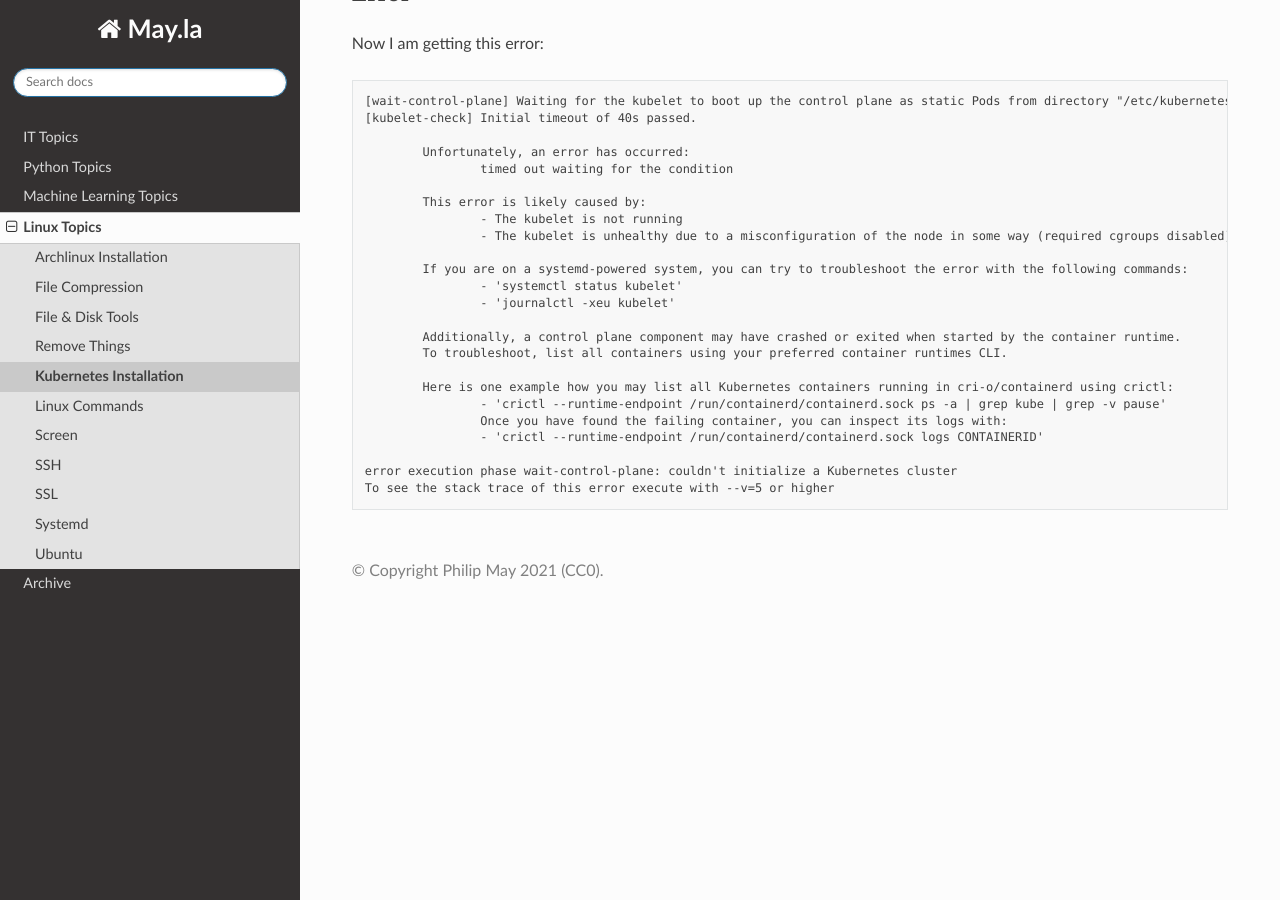
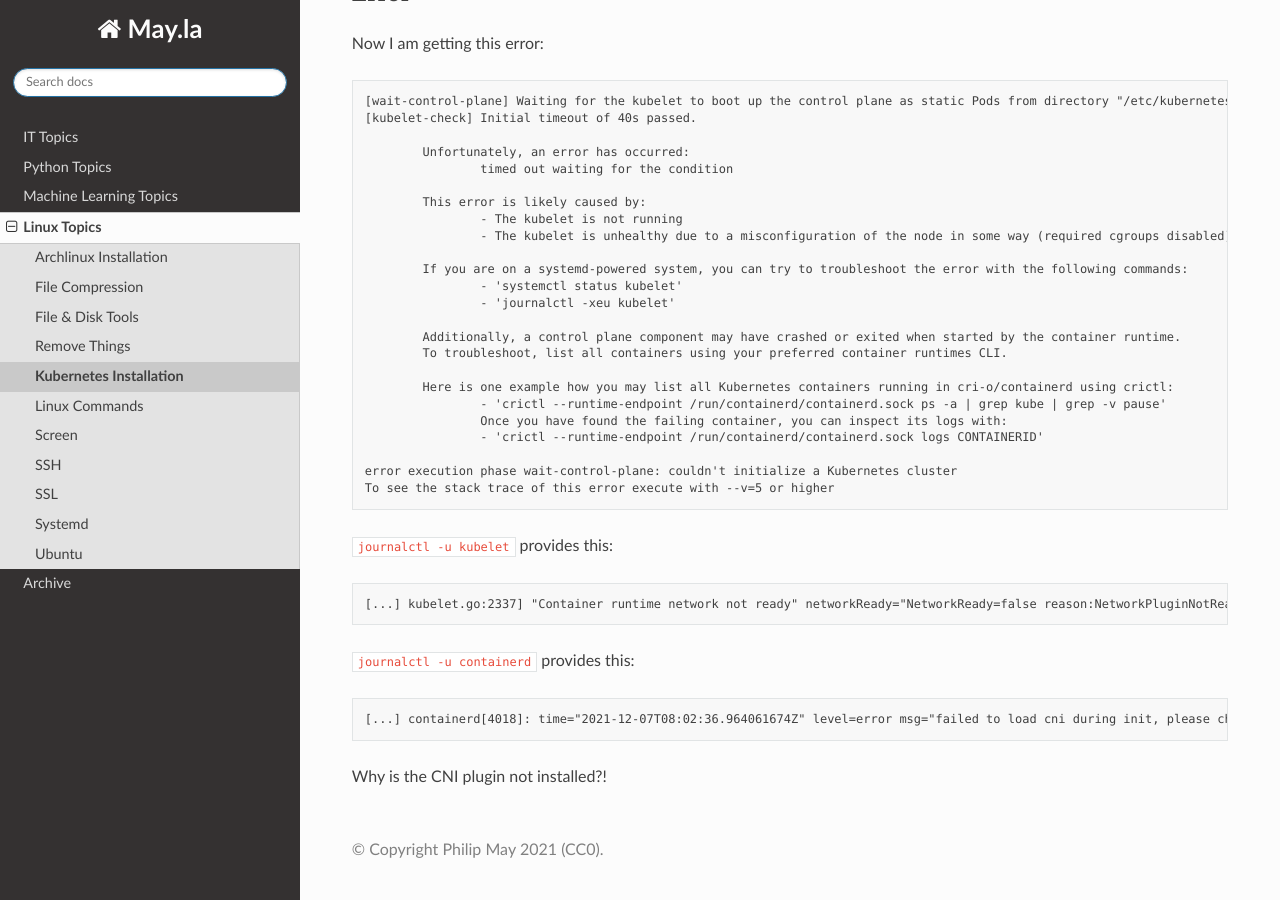
Before and after one commit to PhilipMay/May.la, a Sphinx documentation site: the page built from source/linux/kubernetes-install.md, in a window 1280 px wide and 900 px high, scrolled down 2263 px. Built offline with Sphinx 7.4.7 and the Read the Docs theme 2.0.0, drawn with Linux system fonts in a browser that asks for light colours.

Commit message:
Update kubernetes-install.md

````diff
--- a/source/linux/kubernetes-install.md
+++ b/source/linux/kubernetes-install.md
@@ -127,3 +127,15 @@ Now I am getting this error:
 error execution phase wait-control-plane: couldn't initialize a Kubernetes cluster
 To see the stack trace of this error execute with --v=5 or higher
 ```
+
+`journalctl -u kubelet` provides this:
+```text
+[...] kubelet.go:2337] "Container runtime network not ready" networkReady="NetworkReady=false reason:NetworkPluginNotReady message:Network plugin returns error: cni plugin not initialized"
+```
+
+`journalctl -u containerd` provides this:
+```text
+[...] containerd[4018]: time="2021-12-07T08:02:36.964061674Z" level=error msg="failed to load cni during init, please check CRI plugin status before setting up network for pods" error="cni config load failed: no network config found in /etc/cni/net.d: cni plugin not initialized: failed to load cni config"
+```
+
+Why is the CNI plugin not installed?!
````
